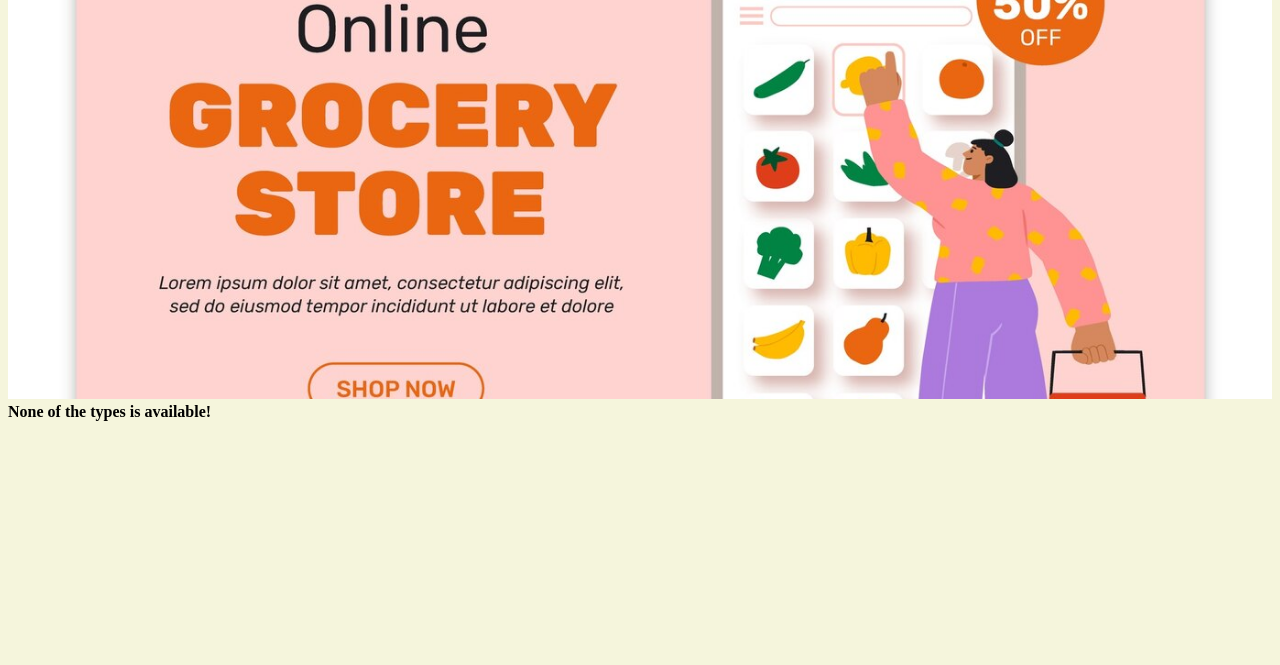
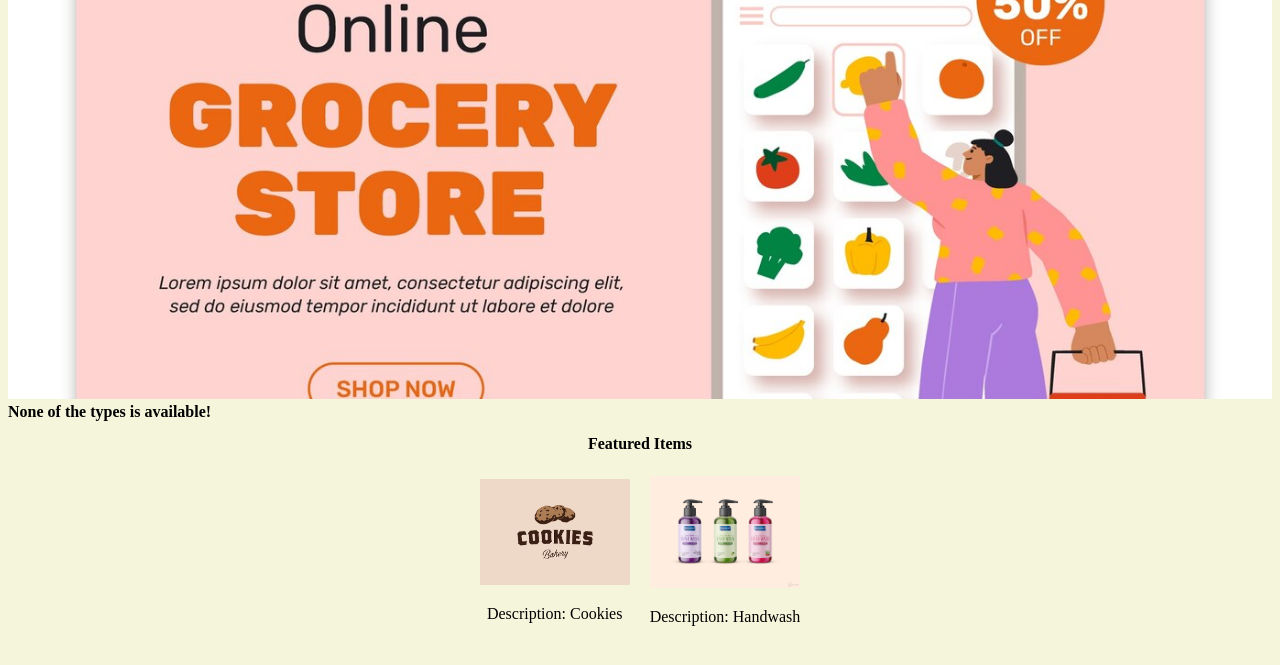
Before and after one commit to manjotplaha/Grocery-Site, a Django app: page / in a window 1280 px wide. Shown: the part 86-751 px from the top of the page. Run offline with Django 5.2, Linux system fonts and the light colour scheme; data that the repository does not hold is empty.

Commit message:
Lab 8 changes

```diff
--- a/myapp/static/myapp/style.css
+++ b/myapp/static/myapp/style.css
@@ -21,8 +21,6 @@ body{
 
 nav {
     text-align: center;
-    /*background-color: darkgray;*/
-    /*color: #fff;*/
     padding: 10px;
 }
 
--- a/myapp/views.py
+++ b/myapp/views.py
@@ -93,9 +93,6 @@ def items(request):
     itemlist = Item.objects.all().order_by('id')[:20]
     return render(request, 'myapp/items.html', {"itemlist":itemlist})
 
-# def placeorder(request):
-#     return render(request, 'myapp/placeorder.html')
-
 def placeorder(request):
     msg = ''
     itemlist = Item.objects.all()
@@ -145,13 +142,8 @@ def itemdetail(request, item_id):
     if request.method == 'POST':
         form = InterestForm(request.POST)
         if form.is_valid():
-            # interested = form.cleaned_data['interested']
-            # quantity = form.cleaned_data['quantity']
-            # comments = form.cleaned_data['comments']
-            # # Save the form data (record user interest)
-            # form.save()
-            # Update interested count for the item
-            item.interested += 1
+            interested = int(form.cleaned_data['interested'])
+            item.interested += interested
             item.save()
             # Redirect or display a success message
             return render(request, 'myapp/itemdetail.html',
--- a/templates/myapp/index.html
+++ b/templates/myapp/index.html
@@ -16,8 +16,16 @@
 {% else %}
 <strong> None of the types is available! </strong>
 {% endif %}
-{#<p><a href="{% url 'myapp:about' 2024 12   %}">About Page (url namespaced with hard coded year and month)</a></p>#}
-{#<p><a href="{% url 'myapp:aboutUs'%}">About Page (url namespaced without hard coded year and month)</a></p>#}
-{#<p><a href=" http://127.0.0.1:8000/aboutUs">About Page (Hardcoded without year and month)</a></p>#}
-{#<p><a href=" http://127.0.0.1:8000/about/2024/12">About Page (Hardcoded with year and month)</a></p>#}
+    <h2 style="text-align: center">Featured Items</h2>
+    <div class = "pic-container" style="display: flex;justify-content: center;">
+    <div class = "img-desc" style="display: inline-block;text-align: center;margin: 10px;">
+        <img src="{% static 'myapp/Cookies.jpg' %}" alt="Cookies" style="max-width: 150px; max-height: 150px;">
+        <p>Description: Cookies</p>
+    </div>
+        <div class = "img-desc" style="display: inline-block; text-align: center;margin: 10px;">
+        <img src="{% static 'myapp/Handwash.jpg' %}" alt="Handwash" style="max-width: 150px; max-height: 150px;">
+        <p>Description: Handwash</p>
+    </div>
+
+</div>
 {% endblock %}
--- a/templates/myapp/order_response.html
+++ b/templates/myapp/order_response.html
@@ -0,0 +1,4 @@
+{% extends "myapp/base.html" %}
+{% block body_block %}
+    {{ msg }}
+{% endblock %}
```
Also changed, not shown: myapp/static/myapp/Cookies.jpg (added), myapp/static/myapp/Handwash.jpg (added).
